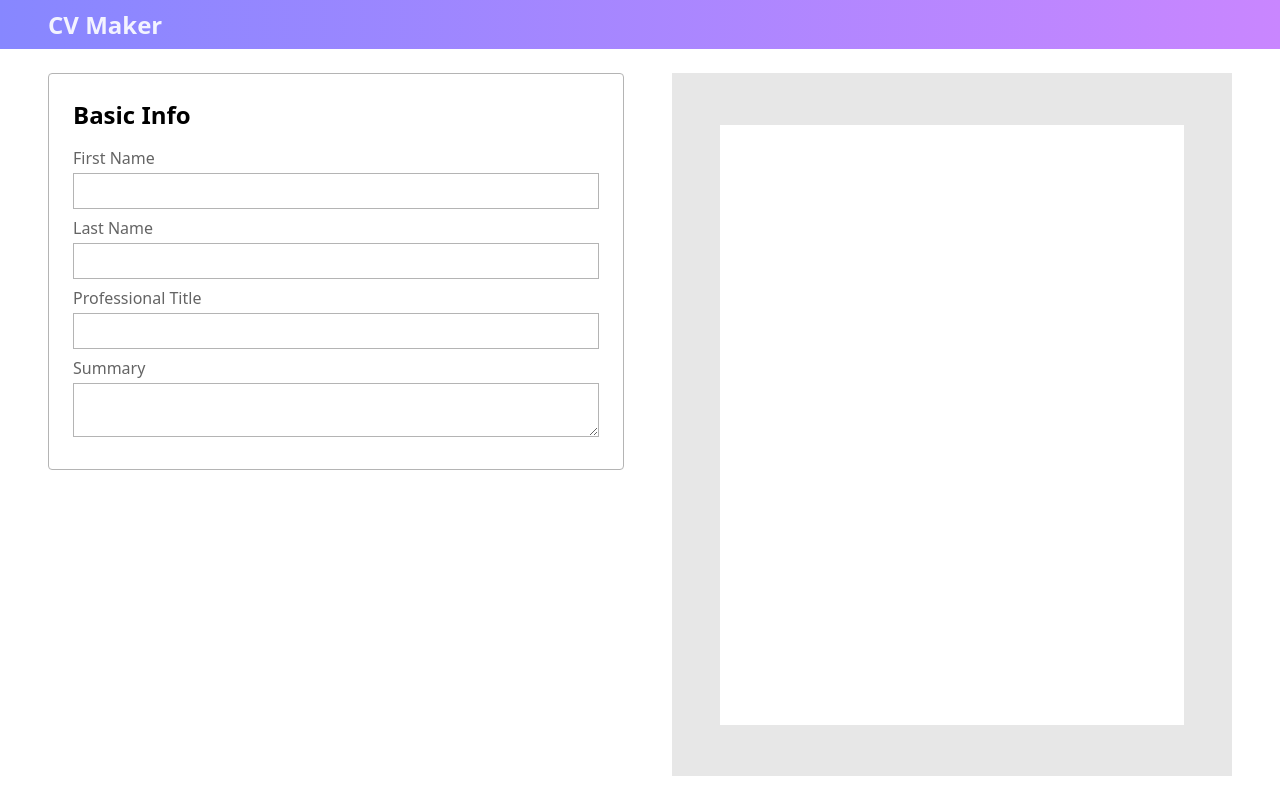
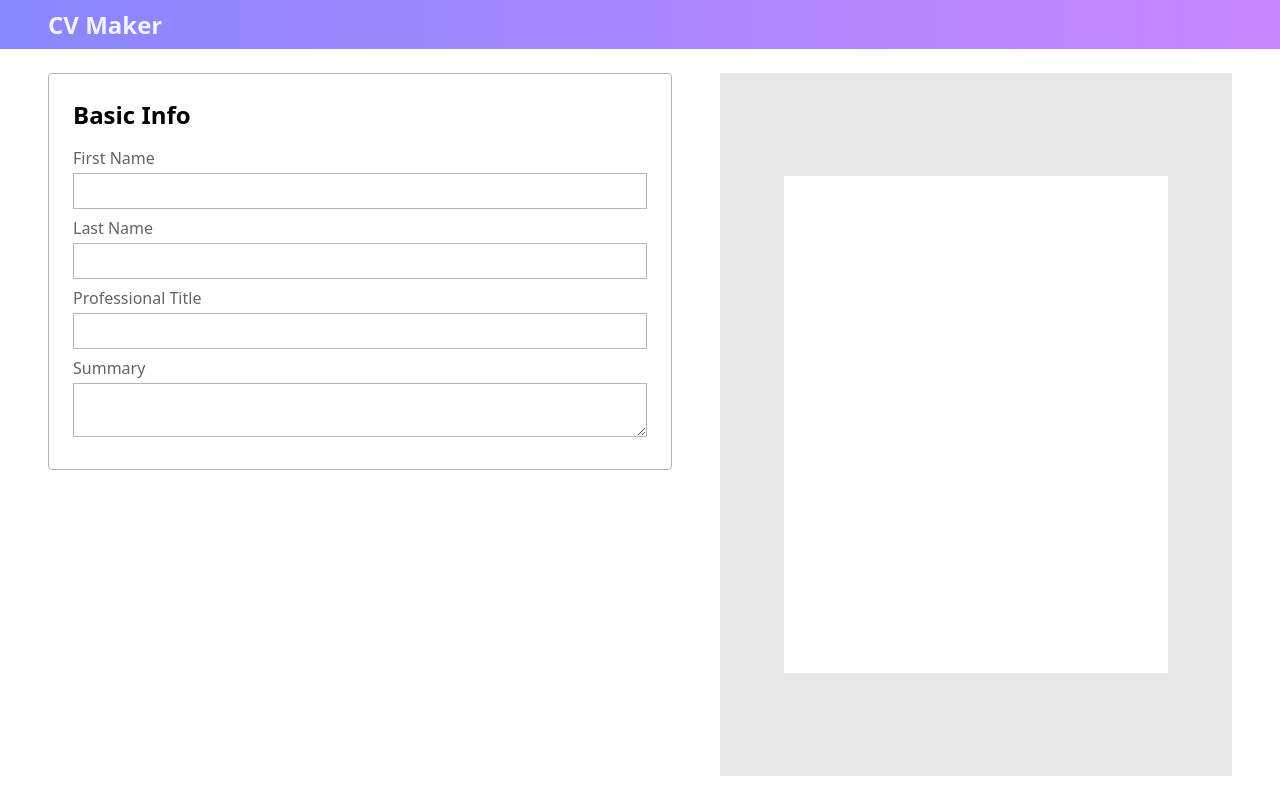
Before and after one commit to NotRelix/cv-maker, a React (Vite) app: page / in a window 1280 px wide. Built offline with nearby package versions, Linux system fonts and the light colour scheme.

Commit message:
fix: aspect ratio on cv bug

```diff
--- a/src/App.css
+++ b/src/App.css
@@ -2,6 +2,7 @@
   display: flex;
   flex-direction: column;
   height: 100vh;
+  max-height: 100vh;
 }
 
 .container__main {
--- a/src/styles/UserCV.css
+++ b/src/styles/UserCV.css
@@ -11,6 +11,8 @@
 .user-cv__container {
   background-color: var(--paper-bg);
   aspect-ratio: 8.5 / 11;
-  height: 75vh;
+  width: 30vw;
+  max-width: 30vw;
   padding: 16px;
+  word-wrap: break-word;
 }
--- a/src/styles/UserDetails.css
+++ b/src/styles/UserDetails.css
@@ -11,6 +11,7 @@
   border-radius: 4px;
   padding: 24px;
   padding-bottom: 32px;
+  max-width: 700px;
 }
 
 .user-details__header {
```
